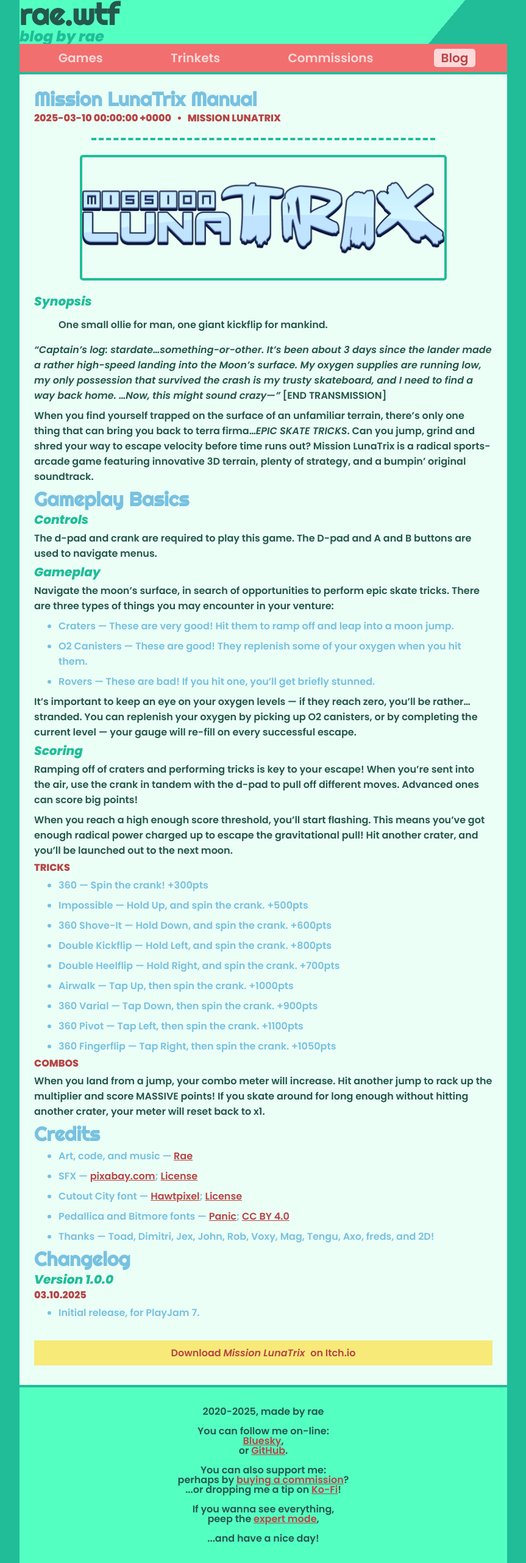
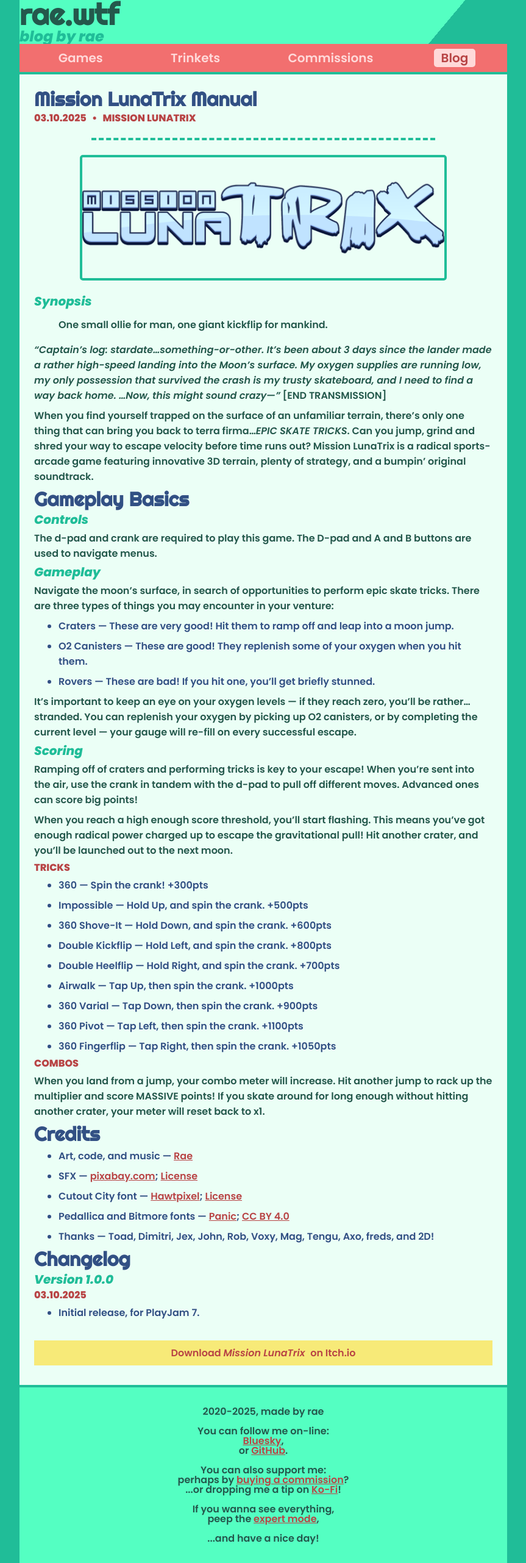
Before and after one commit to raewtf/raewtf.github.io, a Jekyll site: the page built from _posts/2025-03-10-mission-lunatrix-manual.md, in a window 1280 px wide. Shown: the whole page at 61% size, without its empty margins (208-1071 px from the left). Built offline with Jekyll 4.4.1, drawn with Linux system fonts in a browser that asks for light colours.

Commit message:
date fix

```diff
--- a/_layouts/article.html
+++ b/_layouts/article.html
@@ -39,7 +39,7 @@
 	</div>
 	<div class="main {{ page.tag | slugify }}">
 		<h1>{{ page.title }}</h1>
-		<h3>{{ page.date | %m.%d.%Y }}&nbsp;&nbsp;&nbsp;•&nbsp;&nbsp;&nbsp;{{ page.tag }}</h3>
+		<h3>{{ page.date | date: '%m.%d.%Y' }}&nbsp;&nbsp;&nbsp;•&nbsp;&nbsp;&nbsp;{{ page.tag }}</h3>
 		<hr>
 		{{ content }}
 	</div>
--- a/blog/index.html
+++ b/blog/index.html
@@ -48,7 +48,7 @@ layout: null
 				{% if post.visible == 1  %}
 					<a href="{{ post.url }}" class="post_container {{ post.tag | slugify }}">
 						<h1>{{ post.title }}</h1>
-						<h3>{{ post.date | %m.%d.%Y }}&nbsp;&nbsp;&nbsp;•&nbsp;&nbsp;&nbsp;{{ post.tag }}</h3>
+						<h3>{{ post.date | date: '%m.%d.%Y' }}&nbsp;&nbsp;&nbsp;•&nbsp;&nbsp;&nbsp;{{ post.tag }}</h3>
 						<p>{{ post.desc }}</p>
 					</a>
 				{% endif %}
--- a/index.html
+++ b/index.html
@@ -62,7 +62,7 @@ layout: null
                 {% if post.visible == 1  %}
                     <a href="{{ post.url }}" class="post_container {{ post.tag | slugify }}">
                         <h1>{{ post.title }}</h1>
-                        <h3>{{ post.date | %m.%d.%Y }}&nbsp;&nbsp;&nbsp;•&nbsp;&nbsp;&nbsp;{{ post.tag }}</h3>
+                        <h3>{{ post.date | date: '%m.%d.%Y' }}&nbsp;&nbsp;&nbsp;•&nbsp;&nbsp;&nbsp;{{ post.tag }}</h3>
                         <p>{{ post.desc }}</p>
                     </a>
                 {% endif %}
--- a/site.css
+++ b/site.css
@@ -347,8 +347,8 @@ code {
 
 .mission-lunatrix.post_container {background: var(--bld); border: 4px solid var(--blb);}
 .mission-lunatrix a {color: var(--ord);}
-.mission-lunatrix h1, .cloudburst p, .mission-lunatrix ul, .mission-lunatrix ul li {color: var(--bll);}
-.mission-lunatrix.post_container h3 {color: var(--orl);}
+.mission-lunatrix h1, .cloudburst p, .mission-lunatrix ul, .mission-lunatrix ul li {color: var(--blb);}
+.mission-lunatrix.post_container h3 {color: var(--orw);}
 .mission-lunatrix.post_container::before, .mission-lunatrix.post_container::after {color: var(--blb);}
 
 i {
```
